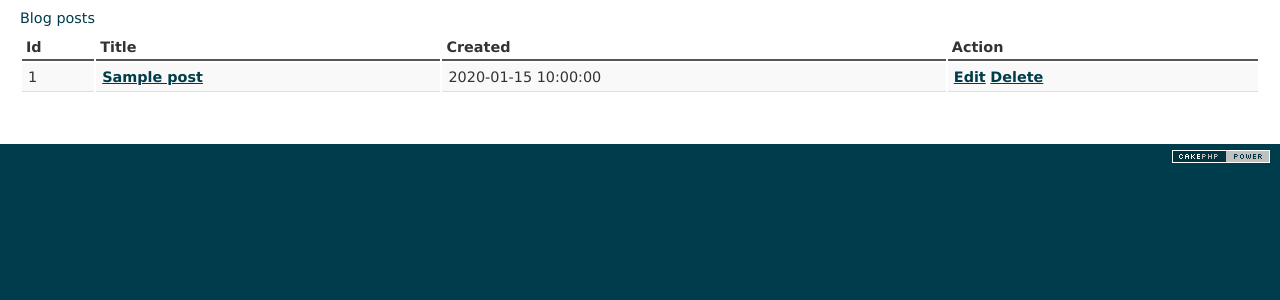
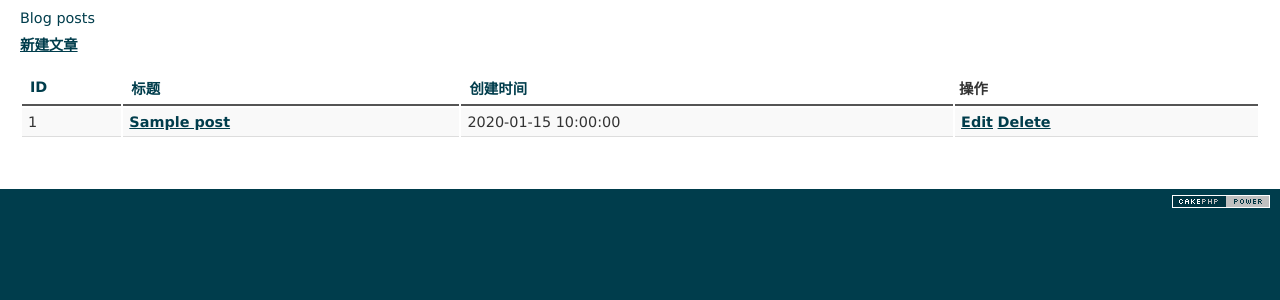
Before and after one commit to forecho/cakephp, a CakePHP app: the page made by app/View/Posts/index.ctp in a window 1280 px wide. Shown: the part 47-347 px from the top of the page. Run offline with PHP 8.4 and a stand-in for CakePHP, Linux system fonts and the light colour scheme; the template is opened without the code that fills it: most values are stand-ins (such as "Sample title", 1, 10 or a date in 2020); data that the repository does not hold is empty; some libraries are stand-ins or nearby versions.

Commit message:
分页添加排序功能

```diff
--- a/app/View/Posts/index.ctp
+++ b/app/View/Posts/index.ctp
@@ -1,11 +1,12 @@
 <!-- File: /app/View/Posts/index.ctp -->
 <h1>Blog posts</h1>
+<p><?php echo $this->Html->link('新建文章', array('controller' => 'posts', 'action' => 'add')) ?></p>
 <table>
     <tr>
-        <th>Id</th>
-        <th>Title</th>
-        <th>Created</th>
-        <th>Action</th>
+        <th><?php echo $this->Paginator->sort('id', 'ID'); ?></th>
+        <th><?php echo $this->Paginator->sort('title', '标题'); ?></th>
+        <th><?php echo $this->Paginator->sort('created', '创建时间'); ?></th>
+        <th>操作</th>
     </tr>
 
 <!-- Here is where we loop through our $posts array, printing out post info -->
```
